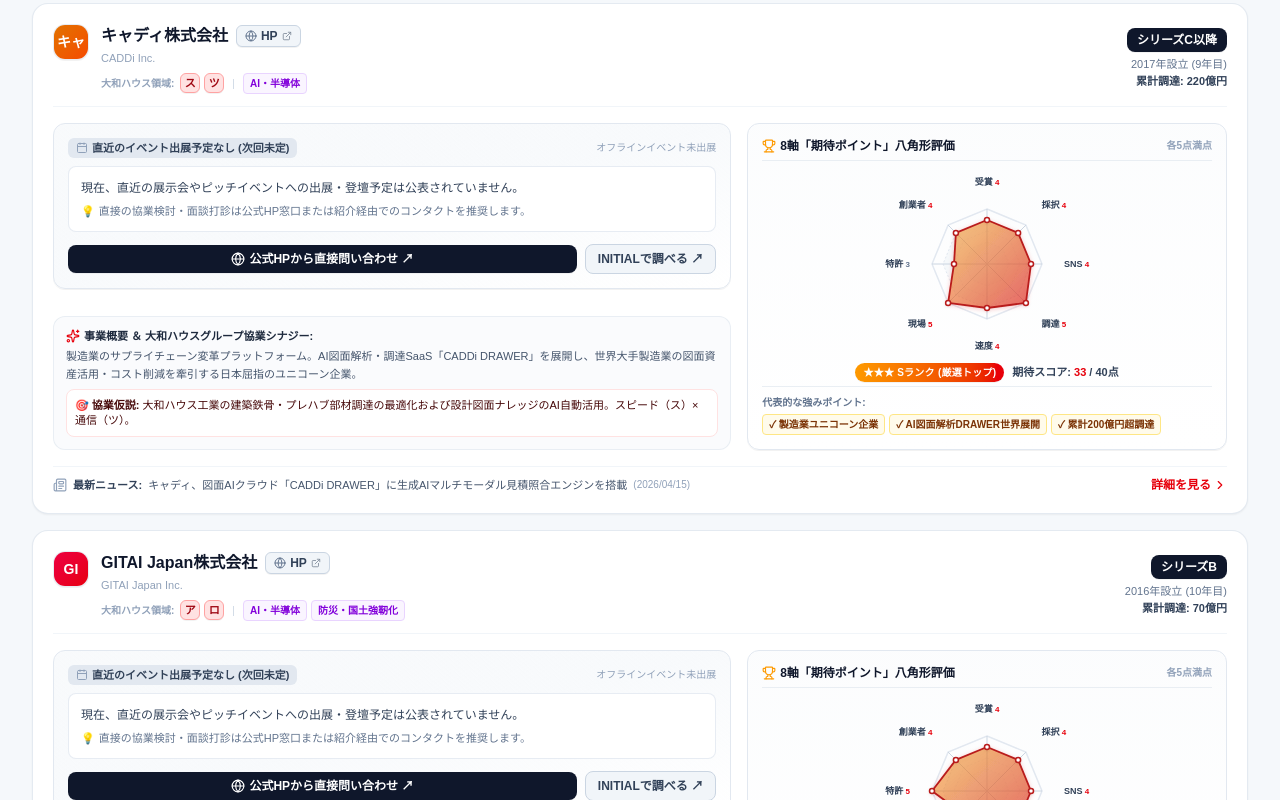
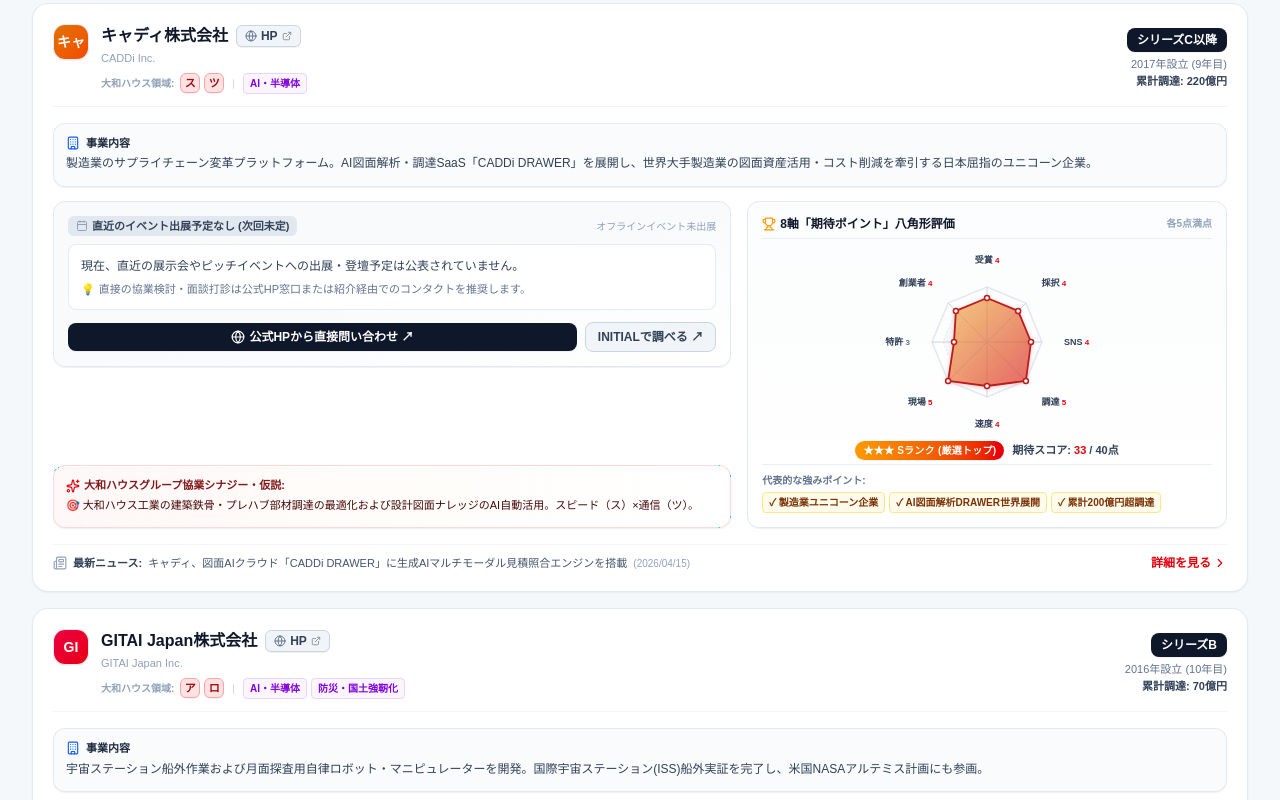
Before and after one commit to robotaadai/dhv-startup-sourcer, a Next.js app: page / in a window 1280 px wide. Shown: the part 1540-2340 px from the top of the page. Built offline with nearby package versions, Linux system fonts and the light colour scheme.

Commit message:
feat: prominently display 事業内容 in search result cards and modal

```diff
--- a/src/components/StartupCard.tsx
+++ b/src/components/StartupCard.tsx
@@ -17,6 +17,7 @@
   Check,
   Crown,
   Newspaper,
+  Building,
 } from 'lucide-react';
 import { CompanyLogo } from '@/components/CompanyLogo';
 
@@ -206,6 +207,19 @@
           )}
         </div>
 
+        {/* ★ 事業内容 (Business Description) */}
+        {exhibitor.description && (
+          <div className="mb-3 p-2.5 rounded-xl bg-slate-50/80 border border-slate-200/90 text-xs shadow-2xs">
+            <div className="flex items-center space-x-1.5 font-bold text-slate-800 text-[11px] mb-1">
+              <Building className="w-3.5 h-3.5 text-blue-600 shrink-0" />
+              <span>事業内容</span>
+            </div>
+            <p className="text-slate-700 leading-relaxed text-xs font-medium line-clamp-3">
+              {exhibitor.description}
+            </p>
+          </div>
+        )}
+
         {/* AI Summary / Synergies */}
         <div
           className={`mb-3 p-3 rounded-xl border text-xs ${
--- a/src/components/StartupDetailModal.tsx
+++ b/src/components/StartupDetailModal.tsx
@@ -357,6 +357,17 @@
             </div>
           )}
 
+          {/* 事業内容・提供ソリューション */}
+          <div>
+            <h3 className="text-xs font-bold text-slate-900 uppercase tracking-wider mb-2 flex items-center">
+              <Building2 className="w-4 h-4 mr-1.5 text-blue-600" />
+              事業内容・提供ソリューション
+            </h3>
+            <div className="bg-slate-50/80 p-4 rounded-xl border border-slate-200 text-sm text-slate-800 leading-relaxed font-medium">
+              {exhibitor.description}
+            </div>
+          </div>
+
           {/* AI Synergy & Summary */}
           <div className="bg-gradient-to-br from-red-50/70 via-orange-50/40 to-white p-4 sm:p-5 rounded-2xl border border-red-200">
             <div className="flex items-center text-red-900 font-bold text-sm mb-2">
@@ -366,17 +377,6 @@
             <p className="text-sm text-slate-800 leading-relaxed font-medium">
               {exhibitor.aiSummary}
             </p>
-          </div>
-
-          {/* 出展製品・技術概要 */}
-          <div>
-            <h3 className="text-xs font-bold text-slate-900 uppercase tracking-wider mb-2 flex items-center">
-              <FileText className="w-4 h-4 mr-1.5 text-slate-500" />
-              出展技術・ソリューション概要
-            </h3>
-            <div className="bg-white p-4 rounded-xl border border-slate-200 text-sm text-slate-700 leading-relaxed">
-              {exhibitor.description}
-            </div>
           </div>
 
           {/* 分類タグ */}
--- a/src/components/StartupReverseCard.tsx
+++ b/src/components/StartupReverseCard.tsx
@@ -166,6 +166,17 @@
         </div>
       </div>
 
+      {/* ★ 事業内容 (Business Description) */}
+      <div className="mb-3.5 p-3 rounded-xl bg-slate-50/80 border border-slate-200/90 text-xs shadow-2xs">
+        <div className="flex items-center space-x-1.5 font-bold text-slate-800 text-[11px] mb-1">
+          <Building className="w-3.5 h-3.5 text-blue-600 shrink-0" />
+          <span>事業内容</span>
+        </div>
+        <p className="text-slate-700 leading-relaxed text-xs font-medium">
+          {startup.description}
+        </p>
+      </div>
+
       {/* Main Body: 2 Columns (Left: 会える展示会, Right: 八角形レーダーチャート) */}
       <div className="grid grid-cols-1 lg:grid-cols-12 gap-4 mb-4">
         {/* Left Column: 直近で会える展示会 (lg: 7 cols) */}
@@ -293,21 +304,18 @@
             </div>
           )}
 
-          {/* 事業概要 & 大和ハウスシナジー */}
-          <div className="p-3 bg-slate-50/70 rounded-xl border border-slate-200/70 text-xs">
-            <div className="flex items-center font-bold text-slate-800 text-[11px] mb-1">
-              <Sparkles className="w-3.5 h-3.5 mr-1 text-red-600" />
-              <span>事業概要 ＆ 大和ハウスグループ協業シナジー:</span>
+          {/* 大和ハウスグループ協業シナジー */}
+          {startup.aiSummary && (
+            <div className="p-3 bg-gradient-to-r from-red-50/60 via-orange-50/30 to-white rounded-xl border border-red-200/70 text-xs shadow-2xs">
+              <div className="flex items-center font-bold text-red-900 text-[11px] mb-1">
+                <Sparkles className="w-3.5 h-3.5 mr-1 text-red-600 shrink-0" />
+                <span>大和ハウスグループ協業シナジー・仮説:</span>
+              </div>
+              <p className="text-red-950 font-medium text-[11px] leading-relaxed">
+                🎯 {startup.aiSummary}
+              </p>
             </div>
-            <p className="text-slate-600 leading-relaxed text-[11px] mb-1.5">
-              {startup.description}
-            </p>
-            {startup.aiSummary && (
-              <div className="p-2 bg-white rounded-lg border border-red-100 text-[11px] text-red-950 font-medium">
-                🎯 <strong>協業仮説:</strong> {startup.aiSummary}
-              </div>
-            )}
-          </div>
+          )}
         </div>
 
         {/* Right Column: 八角形レーダーチャート (lg: 5 cols) */}
```
